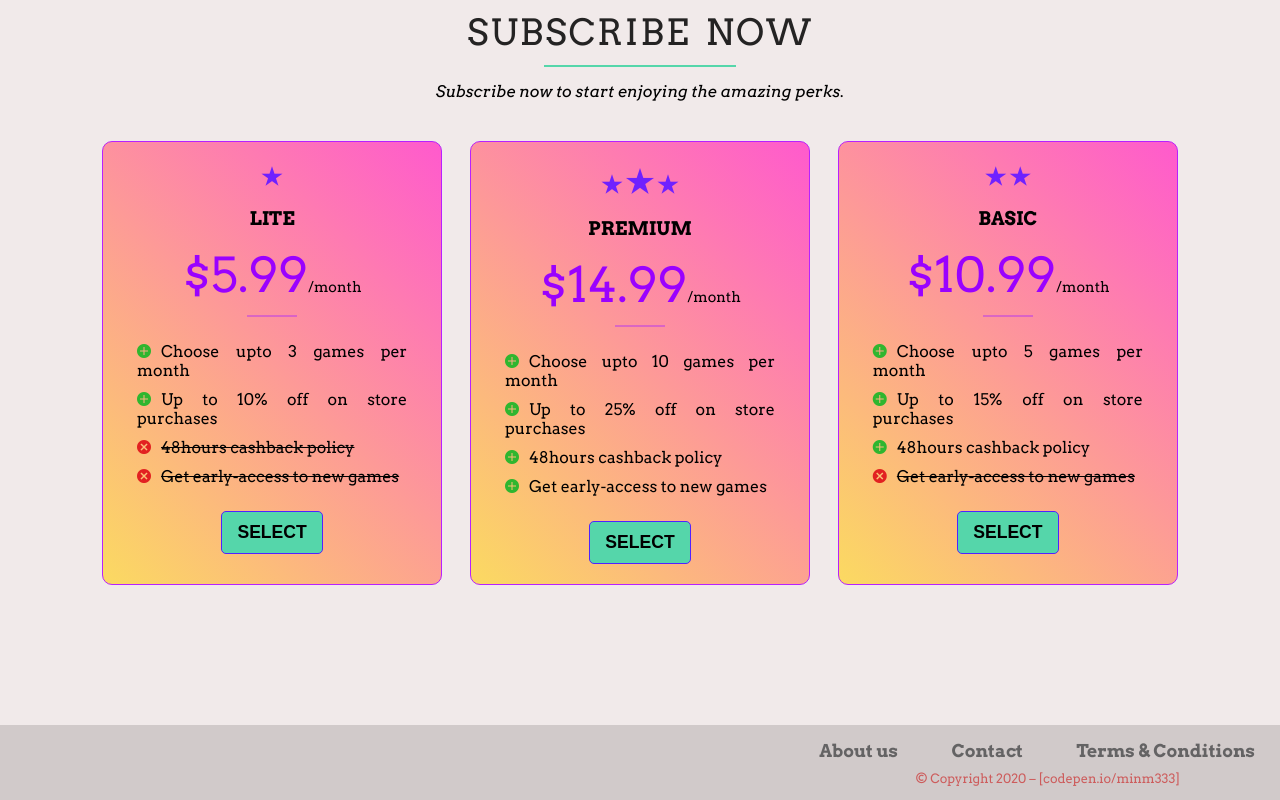
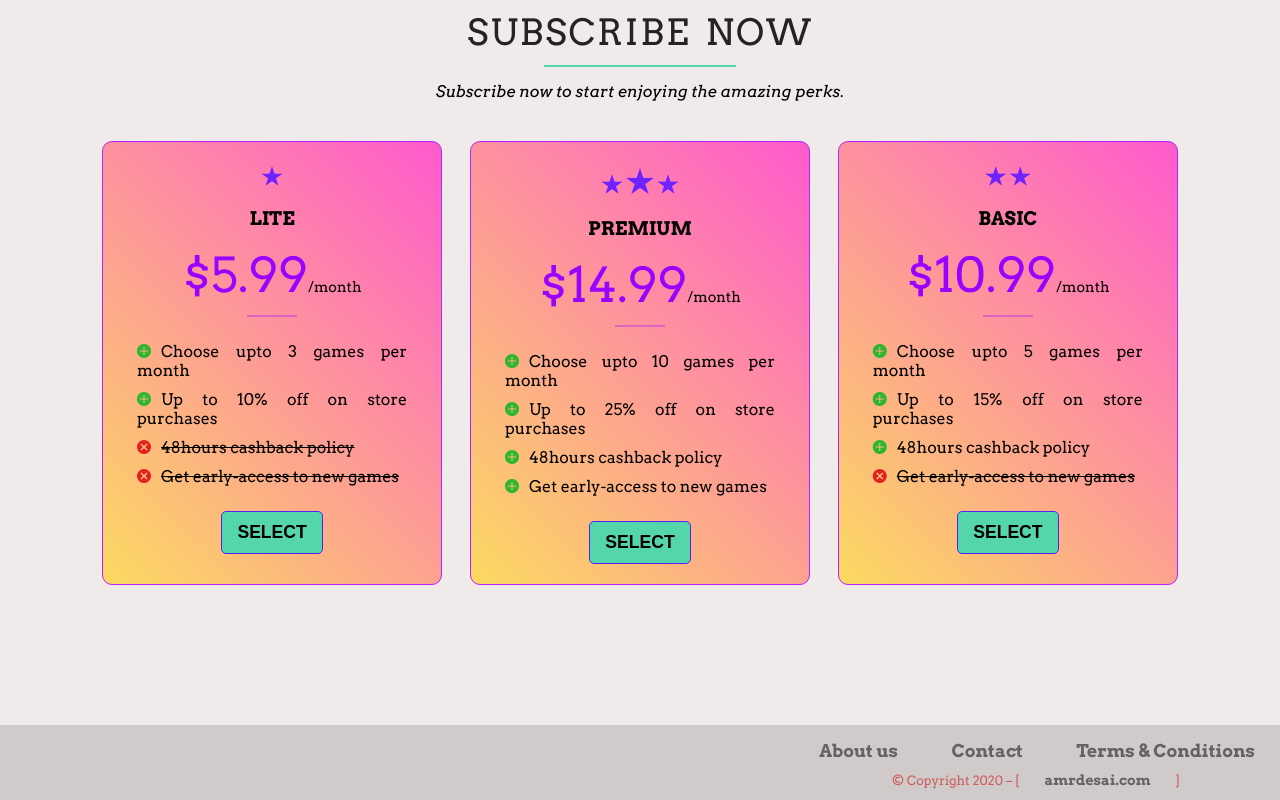
Before and after one commit to amrdesai/product-landing-page-fcc, a plain HTML site: page index.html in a window 1280 px wide. Shown: the part 2498-3298 px from the top of the page. Drawn offline with nearby package versions, Linux system fonts and the light colour scheme.

Commit message:
Update index.html

```diff
--- a/index.html
+++ b/index.html
@@ -164,7 +164,7 @@
                 <a href="#">About us</a>
                 <a href="#">Contact</a>
                 <a href="#">Terms & Conditions</a>
-                <p>&copy; Copyright 2020 &ndash; [codepen.io/minm333]</p>
+                <p>&copy; Copyright 2020 &ndash; [<a href="http://www.amrdesai.com" target="_blank">amrdesai.com</a>]</p>
             </div>
         </footer>
     </body>
```
